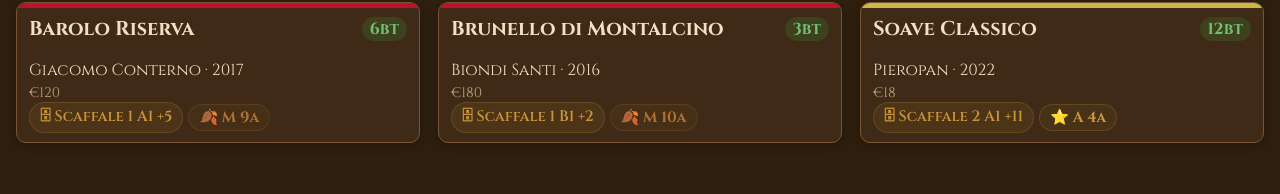
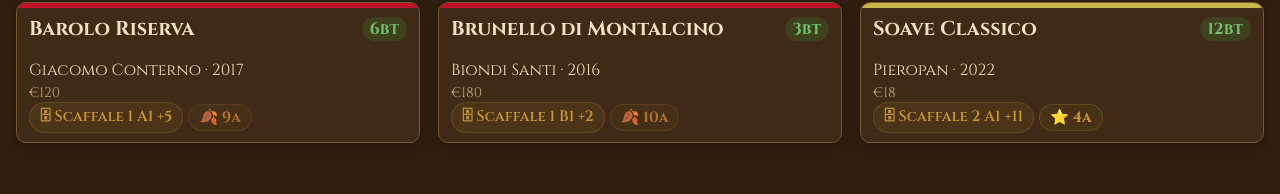
Before and after one commit to mvettore/cantina, a React (Vite) app: page / in a window 1280 px wide. Shown: the part 120-314 px from the top of the page. Built offline with nearby package versions, Linux system fonts and the light colour scheme.

Commit message:
Rimuovi lettera dal tag stato invecchiamento nella card

```diff
--- a/src/App.jsx
+++ b/src/App.jsx
@@ -1040,7 +1040,7 @@
                                 <span style={{fontSize:15,color:ag.c,fontFamily:"'Cinzel',serif",fontWeight:700,
                                   background:`${ag.c}12`,border:`1px solid ${ag.c}35`,
                                   borderRadius:20,padding:"2px 10px"}}>
-                                  {ag.s==="Giovane"?"🌱":ag.s==="Apice"?"⭐":ag.s==="Maturo"?"🍂":"📉"} {ag.s[0]} {age}a
+                                  {ag.s==="Giovane"?"🌱":ag.s==="Apice"?"⭐":ag.s==="Maturo"?"🍂":"📉"} {age}a
                                 </span>
                               );
                             })()}
```
